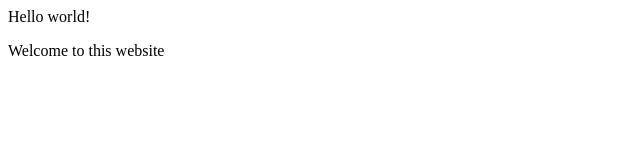
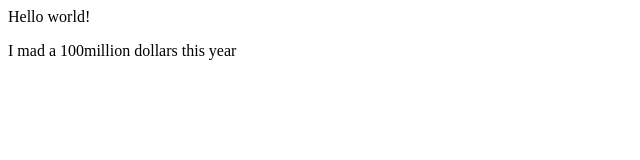
Before and after one commit to maxwellcbrown/maxwellcbrown.github.io, a plain HTML site: page index.html in a window 1280 px wide. Shown: the full height of the page, 0-640 px from the left. Drawn offline with Linux system fonts and the light colour scheme.

Commit message:
Update index.html

```diff
--- a/index.html
+++ b/index.html
@@ -2,7 +2,7 @@
 
 <body>
 <p>Hello world!</p>
-<p>Welcome to this website</p>
+<p>I mad a 100million dollars this year</p>
 
 </body>
 
```
